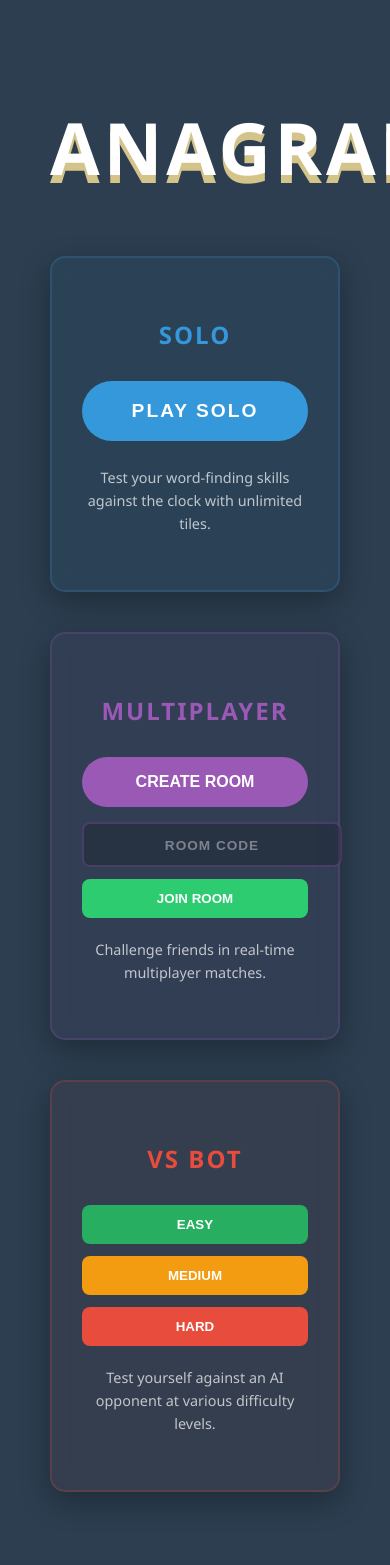
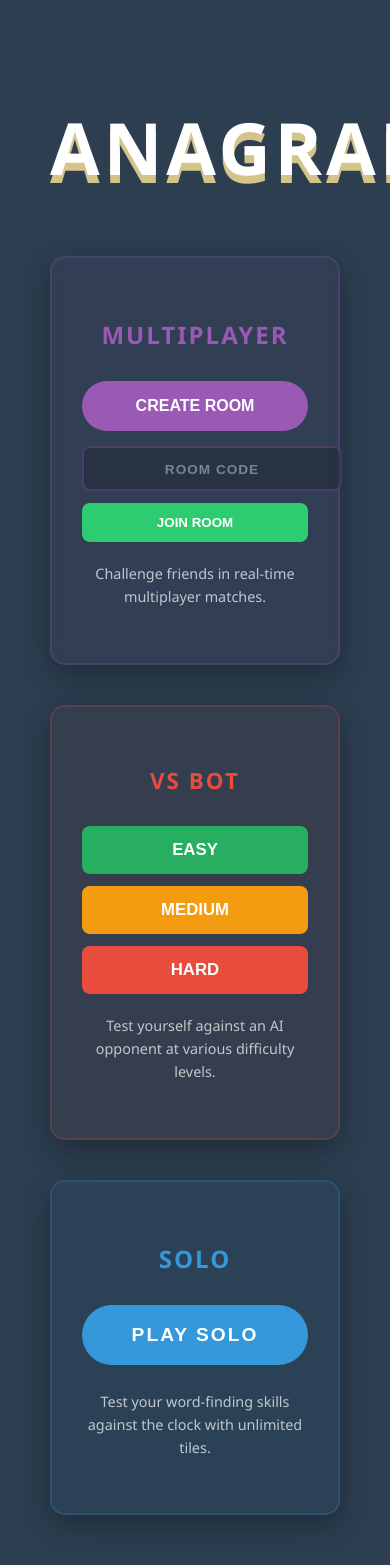
Before and after one commit to rpowergso/anagrams, a Flask app: page /homepage in a window 390 px wide; the page is wider, and only the part inside the window is pictured. Before the commit the page ends 1502 px from the top of that part, so only its background shows below. Run offline with Flask 3, Linux system fonts and the light colour scheme.

Commit message:
multiplayer update - enforce host readiness, add player action messages, and implement leave confirmation modal. Also update homepage layout and add leave confirmation to solo/bot screens.

```diff
--- a/multiplayer.py
+++ b/multiplayer.py
@@ -166,8 +166,8 @@ def on_start(data):
         emit('error_message', {'msg': 'Only the host can start the game!'}, room=request.sid)
         return
 
-    # Check if everyone (except host maybe) is ready
-    all_ready = all(p['ready'] for sid, p in game['players'].items() if sid != game['host_sid'])
+    # Check if EVERYONE is ready (including host)
+    all_ready = all(p['ready'] for sid, p in game['players'].items())
     if not all_ready:
         emit('error_message', {'msg': 'Not everyone is ready!'}, room=request.sid)
         return
--- a/templates/botgamescreen.html
+++ b/templates/botgamescreen.html
@@ -1,7 +1,7 @@
 {% extends "layout.html" %}
 {% block content %}
 <div style="display: flex; justify-content: space-between; align-items: center; padding: 10px 20px; background: rgba(0,0,0,0.3);">
-    <a href="/homepage" class="btn btn-leave">LEAVE GAME</a>
+    <button class="btn btn-leave" onclick="confirmLeaveGame()">LEAVE GAME</button>
     <div id="countdown-display" style="font-family: monospace; color: #2ecc71; font-weight: bold; font-size: 1.4rem;">READY</div>
     <div>Tiles: <span id="tileCount">{{ tile_count }}</span></div>
 </div>
--- a/templates/homepage.html
+++ b/templates/homepage.html
@@ -4,19 +4,10 @@
     <!-- The Big "Pretty" Title -->
     <h1 style="font-size: 4.5rem; text-shadow: 0 8px 0 var(--tile-shadow); margin-bottom: 60px; letter-spacing: 4px;">ANAGRAMS</h1>
 
-    <!-- 3-COLUMN LAYOUT -->
-    <div style="display: grid; grid-template-columns: 1fr 1fr 1fr; gap: 40px; max-width: 1400px; margin: 0 auto;">
+    <!-- 3-COLUMN LAYOUT: Multiplayer | Bot (Center) | Solo -->
+    <div style="display: grid; grid-template-columns: 1fr 1.2fr 1fr; gap: 40px; max-width: 1400px; margin: 0 auto;">
 
-        <!-- LEFT COLUMN: SOLO MODE -->
-        <div class="menu-card" style="background: rgba(52, 152, 219, 0.05); border: 2px solid rgba(52, 152, 219, 0.2);">
-            <h2 style="color: #3498db; letter-spacing: 2px; margin-bottom: 30px;">SOLO</h2>
-            <a href="/sologamescreen" style="text-decoration: none;">
-                <button class="btn btn-blue" style="width: 100%; height: 60px; font-size: 1.2rem; letter-spacing: 2px;">PLAY SOLO</button>
-            </a>
-            <p style="margin-top: 25px; opacity: 0.7; font-size: 0.9rem; line-height: 1.6;">Test your word-finding skills against the clock with unlimited tiles.</p>
-        </div>
-
-        <!-- MIDDLE COLUMN: MULTIPLAYER -->
+        <!-- LEFT COLUMN: MULTIPLAYER -->
         <div class="menu-card" style="background: rgba(155, 89, 182, 0.05); border: 2px solid rgba(155, 89, 182, 0.2);">
             <h2 style="color: #9b59b6; letter-spacing: 2px; margin-bottom: 30px;">MULTIPLAYER</h2>
 
@@ -35,16 +26,25 @@
             <p style="margin-top: 20px; opacity: 0.7; font-size: 0.9rem; line-height: 1.6;">Challenge friends in real-time multiplayer matches.</p>
         </div>
 
-        <!-- RIGHT COLUMN: BOT MODES -->
-        <div class="menu-card" style="background: rgba(231, 76, 60, 0.05); border: 2px solid rgba(231, 76, 60, 0.2);">
-            <h2 style="color: #e74c3c; letter-spacing: 2px; margin-bottom: 30px;">VS BOT</h2>
+        <!-- CENTER COLUMN: BOT (LARGER) -->
+        <div class="menu-card" style="background: rgba(231, 76, 60, 0.05); border: 2px solid rgba(231, 76, 60, 0.2); transform: scale(1.05);">
+            <h2 style="color: #e74c3c; letter-spacing: 2px; margin-bottom: 30px; font-size: 1.4rem;">VS BOT</h2>
             <form method="post" action="/botgamescreen" style="display: flex; flex-direction: column; gap: 12px;">
-                <button type="submit" name="difficulty" value="easy" class="btn btn-green" style="background: #27ae60; width: 100%; padding: 12px; border-radius: 8px;">EASY</button>
-                <button type="submit" name="difficulty" value="medium" class="btn btn-green" style="background: #f39c12; width: 100%; padding: 12px; border-radius: 8px;">MEDIUM</button>
-                <button type="submit" name="difficulty" value="hard" class="btn btn-green" style="background: #e74c3c; width: 100%; padding: 12px; border-radius: 8px;">HARD</button>
+                <button type="submit" name="difficulty" value="easy" class="btn btn-green" style="background: #27ae60; width: 100%; padding: 14px; border-radius: 8px; font-size: 1.05rem;">EASY</button>
+                <button type="submit" name="difficulty" value="medium" class="btn btn-green" style="background: #f39c12; width: 100%; padding: 14px; border-radius: 8px; font-size: 1.05rem;">MEDIUM</button>
+                <button type="submit" name="difficulty" value="hard" class="btn btn-green" style="background: #e74c3c; width: 100%; padding: 14px; border-radius: 8px; font-size: 1.05rem;">HARD</button>
                 <input type="hidden" name="autodraw" value="off">
             </form>
             <p style="margin-top: 20px; opacity: 0.7; font-size: 0.9rem; line-height: 1.6;">Test yourself against an AI opponent at various difficulty levels.</p>
+        </div>
+
+        <!-- RIGHT COLUMN: SOLO -->
+        <div class="menu-card" style="background: rgba(52, 152, 219, 0.05); border: 2px solid rgba(52, 152, 219, 0.2);">
+            <h2 style="color: #3498db; letter-spacing: 2px; margin-bottom: 30px;">SOLO</h2>
+            <a href="/sologamescreen" style="text-decoration: none;">
+                <button class="btn btn-blue" style="width: 100%; height: 60px; font-size: 1.2rem; letter-spacing: 2px;">PLAY SOLO</button>
+            </a>
+            <p style="margin-top: 25px; opacity: 0.7; font-size: 0.9rem; line-height: 1.6;">Test your word-finding skills against the clock with unlimited tiles.</p>
         </div>
 
     </div>
@@ -71,13 +71,16 @@
     }
 
     @media (max-width: 1024px) {
-        div[style*="grid-template-columns: 1fr 1fr 1fr"] {
+        div[style*="grid-template-columns: 1fr 1.2fr 1fr"] {
             grid-template-columns: 1fr 1fr !important;
+        }
+        .menu-card {
+            transform: scale(1) !important;
         }
     }
 
     @media (max-width: 768px) {
-        div[style*="grid-template-columns: 1fr 1fr 1fr"] {
+        div[style*="grid-template-columns: 1fr 1.2fr 1fr"] {
             grid-template-columns: 1fr !important;
         }
     }
--- a/templates/sologamescreen.html
+++ b/templates/sologamescreen.html
@@ -1,7 +1,7 @@
 {% extends "layout.html" %}
 {% block content %}
 <div style="display: flex; justify-content: space-between; align-items: center; padding: 10px 20px; background: rgba(0,0,0,0.3);">
-    <a href="/homepage" class="btn btn-leave">LEAVE GAME</a>
+    <button class="btn btn-leave" onclick="confirmLeaveGame()">LEAVE GAME</button>
     <div id="solo-countdown" style="font-family: monospace; color: #3498db; font-weight: bold; font-size: 1.4rem;">READY</div>
     <div>Tiles: <span id="tileCount">{{ tile_count }}</span></div>
 </div>
```
Also changed, not shown: static/js/bot.js (+31 -0 lines), static/js/sologame.js (+31 -0 lines).
